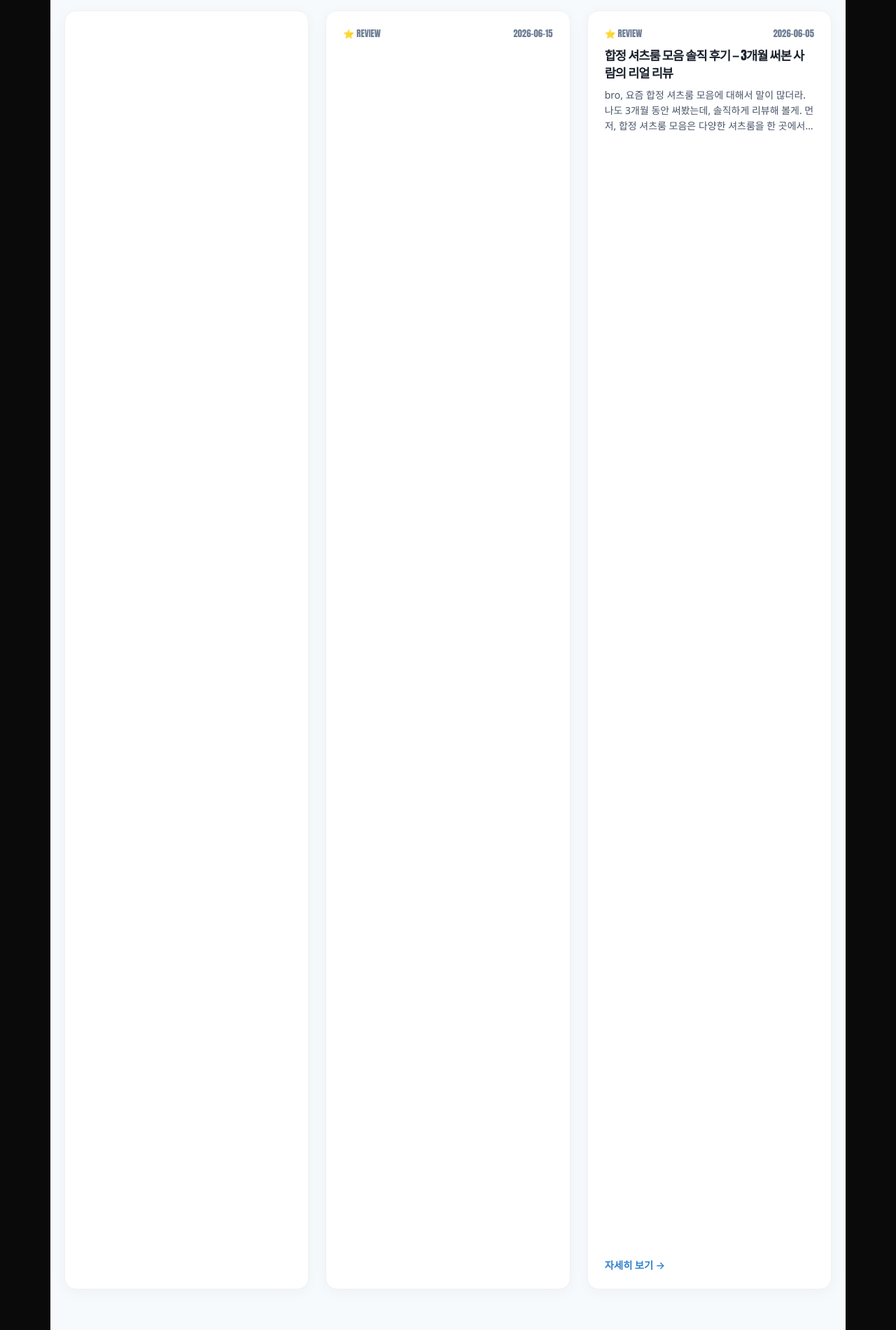
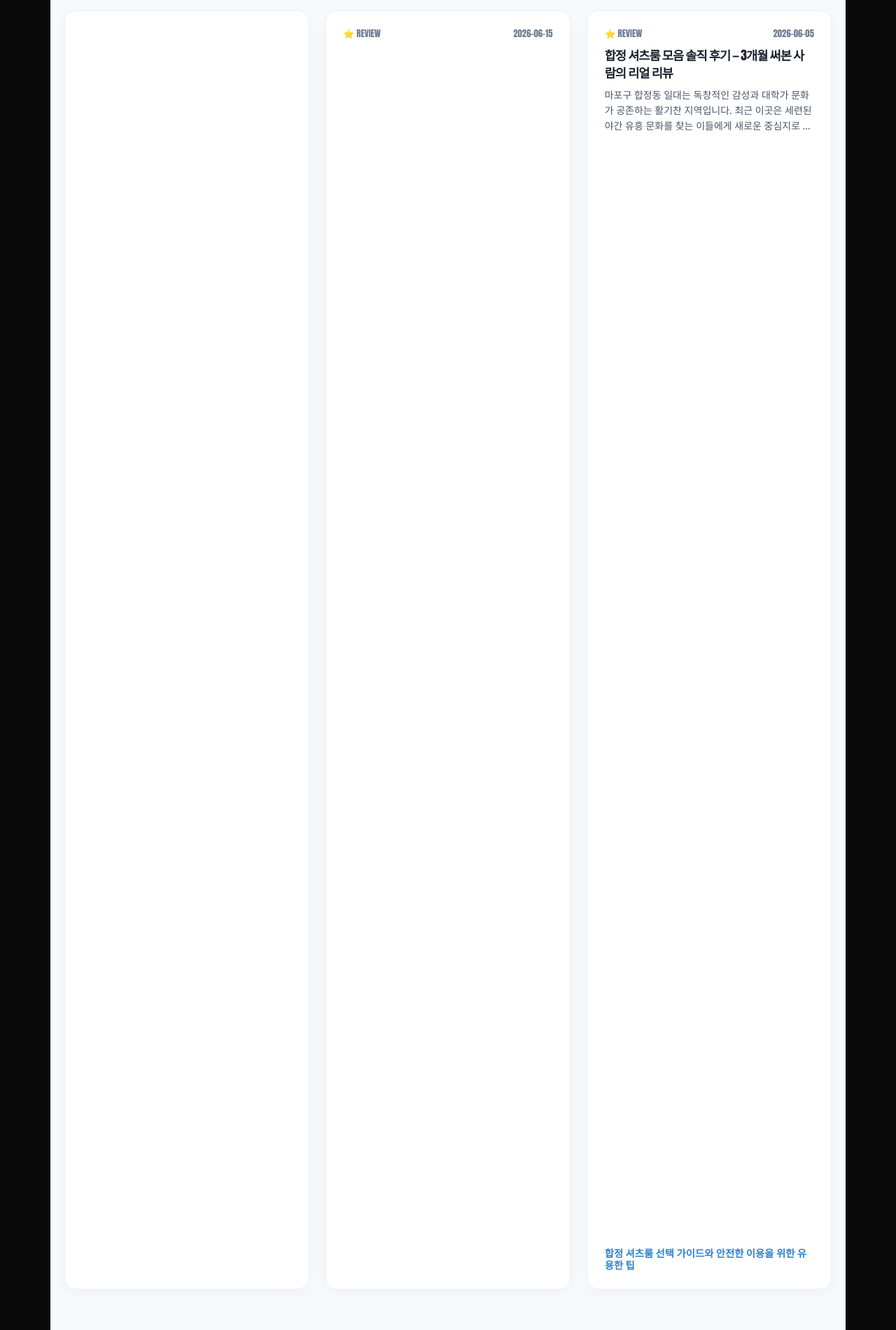
Before and after one commit to mqlwmsltm-arch/bp-t3b05-hj-shirts-list-2, a plain HTML site: page index.html in a window 1280 px wide. Shown: the part 1120-3020 px from the top of the page at 70% size. Drawn offline with Linux system fonts and the light colour scheme.

Commit message:
deploy: garbage-free snapshot 2026-09-02T14:58:28.078Z

```diff
--- a/index.html
+++ b/index.html
@@ -746,9 +746,9 @@ footer a:hover {
  <time datetime="2026-06-05">2026-06-05</time>
  </div>
  <h4 style="font-size:1.1rem;font-weight:700;color:#1a202c;margin-bottom:8px;line-height:1.4">합정 셔츠룸 모음 솔직 후기 — 3개월 써본 사람의 리얼 리뷰</h4>
- <p style="font-size:0.875rem;color:#4a5568;line-height:1.6;margin-bottom:16px;display:-webkit-box;-webkit-line-clamp:3;-webkit-box-orient:vertical;overflow:hidden;text-overflow:ellipsis">bro, 요즘 합정 셔츠룸 모음에 대해서 말이 많더라. 나도 3개월 동안 써봤는데, 솔직하게 리뷰해 볼게. 먼저, 합정 셔츠룸 모음은 다양한 셔츠룸을 한 곳에서 만나볼 수 있는 곳이야. 여러 셔츠룸을 비교해 볼 수 ...</p>
+ <p style="font-size:0.875rem;color:#4a5568;line-height:1.6;margin-bottom:16px;display:-webkit-box;-webkit-line-clamp:3;-webkit-box-orient:vertical;overflow:hidden;text-overflow:ellipsis">마포구 합정동 일대는 독창적인 감성과 대학가 문화가 공존하는 활기찬 지역입니다. 최근 이곳은 세련된 야간 유흥 문화를 찾는 이들에게 새로운 중심지로 주목받고 있습니다. 합정 인근 상권은 기존의 고전적인 유흥 형태에서 벗어나 고객 편의를 반영한 차별화된 서비스를 제공합니다.</p>
  </div>
- <a href="posts/review-001.html" style="align-self:flex-start;text-decoration:none;color:#3182ce;font-size:0.9rem;font-weight:600;transition:color 0.2s" onmouseover="this.style.color='#2b6cb0'" onmouseout="this.style.color='#3182ce'">자세히 보기 →</a>
+ <a href="posts/review-001.html" style="align-self:flex-start;text-decoration:none;color:#3182ce;font-size:0.9rem;font-weight:600;transition:color 0.2s" onmouseover="this.style.color='#2b6cb0'" onmouseout="this.style.color='#3182ce'">합정 셔츠룸 선택 가이드와 안전한 이용을 위한 유용한 팁</a>
  </article>
 
  </div>
```
